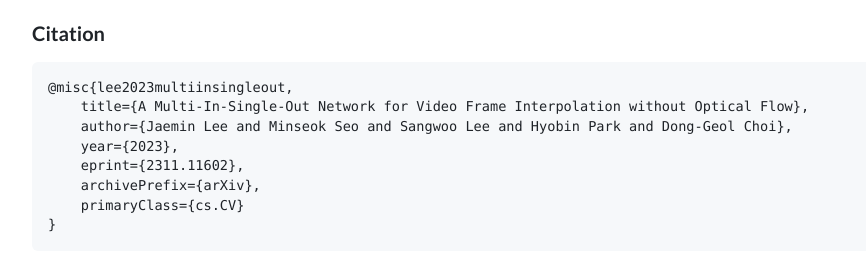
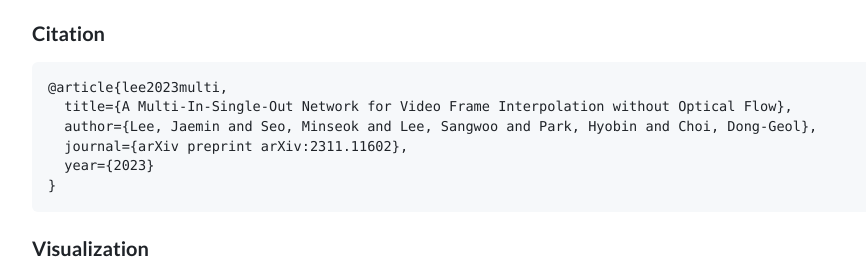
Before and after one commit to J911/MISO-VFI, a plain HTML site: page index.html in a window 1280 px wide. Shown: the part 940-1212 px from the top of the page, without its empty margins (158-1024 px from the left). Drawn offline with nearby package versions, Linux system fonts and the light colour scheme.

Commit message:
change bibtex

```diff
--- a/index.html
+++ b/index.html
@@ -54,13 +54,11 @@
 
         <h3>Citation</h3>
         <div class="highlight">
-            <pre>@misc{lee2023multiinsingleout,
-    title={A Multi-In-Single-Out Network for Video Frame Interpolation without Optical Flow},
-    author={Jaemin Lee and Minseok Seo and Sangwoo Lee and Hyobin Park and Dong-Geol Choi},
-    year={2023},
-    eprint={2311.11602},
-    archivePrefix={arXiv},
-    primaryClass={cs.CV}
+            <pre>@article{lee2023multi,
+  title={A Multi-In-Single-Out Network for Video Frame Interpolation without Optical Flow},
+  author={Lee, Jaemin and Seo, Minseok and Lee, Sangwoo and Park, Hyobin and Choi, Dong-Geol},
+  journal={arXiv preprint arXiv:2311.11602},
+  year={2023}
 }</pre>
 
         <h3>Visualization</h3>
```
